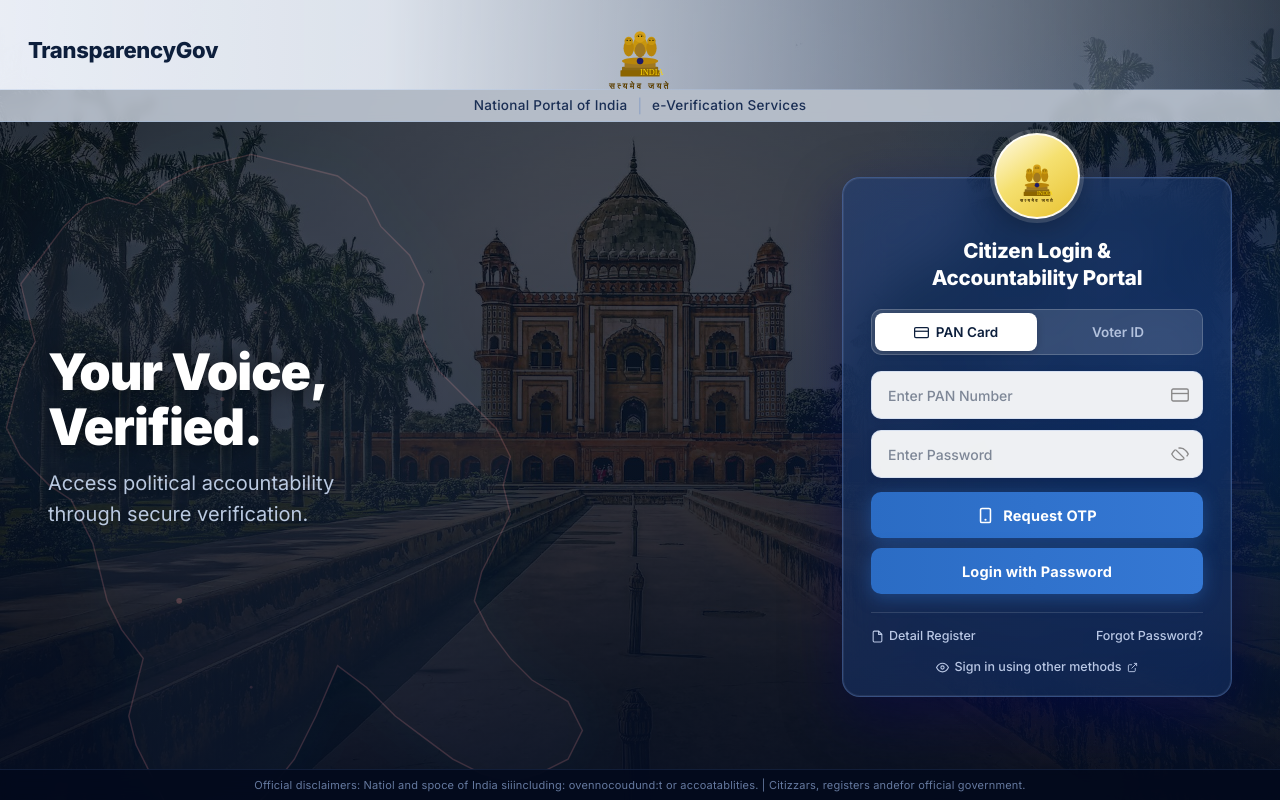
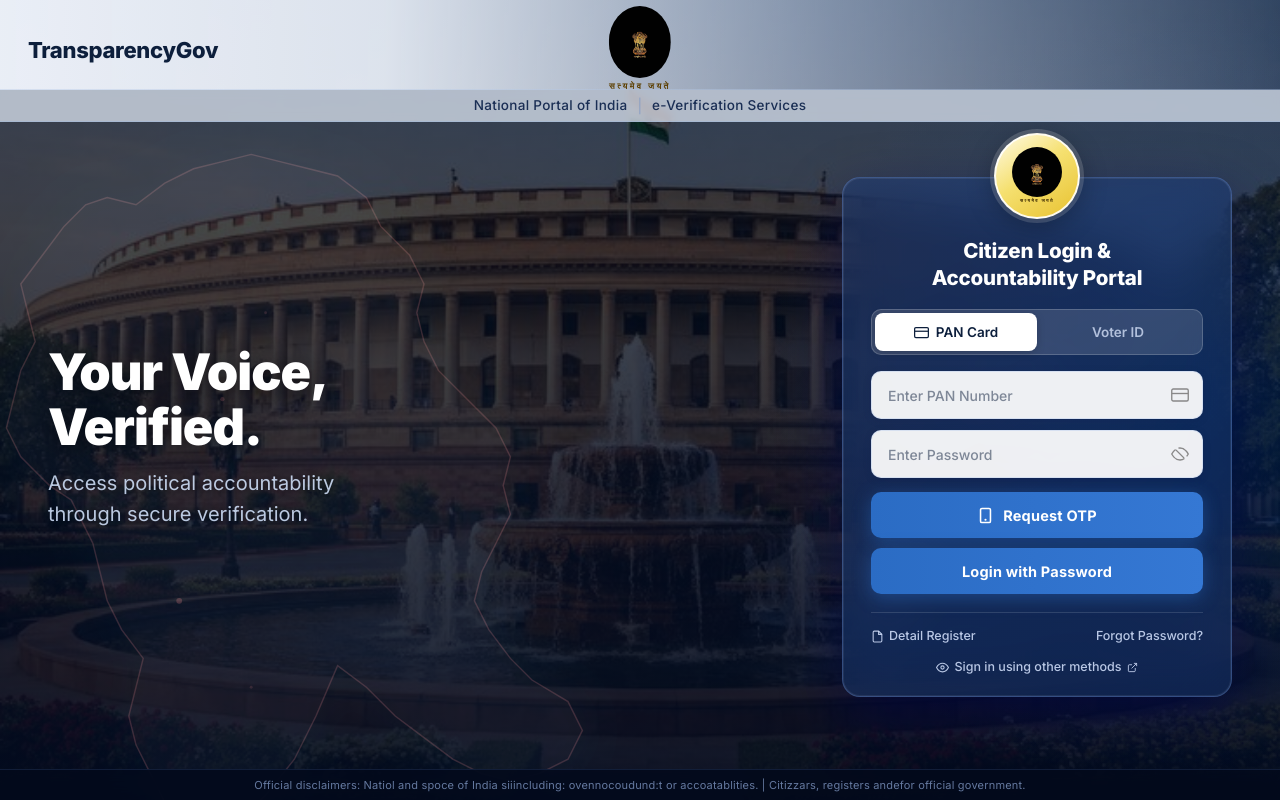
Before and after one commit to swapnilwankhade36/rajneetiX, a Next.js app in the folder frontend/: page /login in a window 1280 px wide. Built offline with nearby package versions, Linux system fonts and the light colour scheme.

Commit message:
Auto-commit: 2026-03-23 11:35:05

```diff
--- a/frontend/src/app/login/page.tsx
+++ b/frontend/src/app/login/page.tsx
@@ -37,7 +37,7 @@
           position: 'absolute',
           inset: 0,
           zIndex: 0,
-          backgroundImage: "url('/parliament.jpg')",
+          backgroundImage: "url('/parliament_bg.jpg')",
           backgroundSize: 'cover',
           backgroundPosition: 'center 35%',
           filter: 'brightness(0.45) saturate(1.05) sepia(0.15)',
@@ -145,9 +145,14 @@
             }}
           >
             <img
-              src="/emblem.svg"
+              src="/ashok_stambh.jpg"
               alt="Emblem of India"
-              style={{ height: 72, width: 'auto' }}
+              style={{
+                height: 72,
+                width: 'auto',
+                mixBlendMode: 'multiply',
+                borderRadius: '50%',
+              }}
             />
             <span
               style={{
@@ -278,9 +283,14 @@
             }}
           >
             <img
-              src="/emblem.svg"
+              src="/ashok_stambh.jpg"
               alt="Emblem"
-              style={{ height: 50, width: 'auto' }}
+              style={{
+                height: 50,
+                width: 50,
+                objectFit: 'cover',
+                borderRadius: '50%',
+              }}
             />
             <span
               style={{
```
